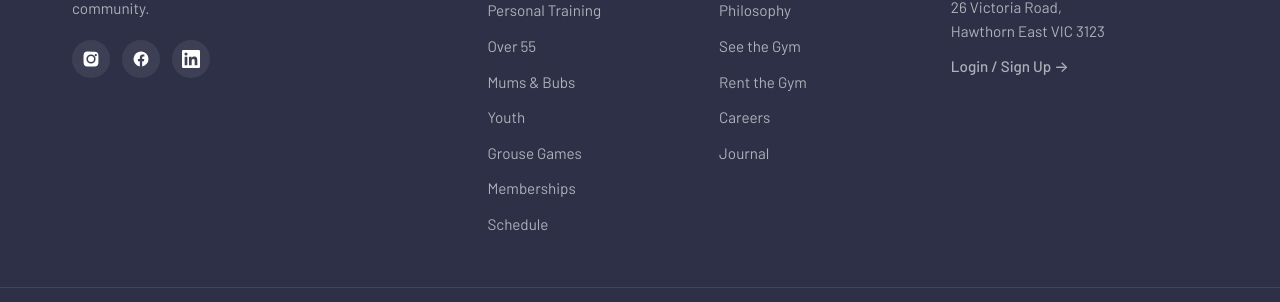
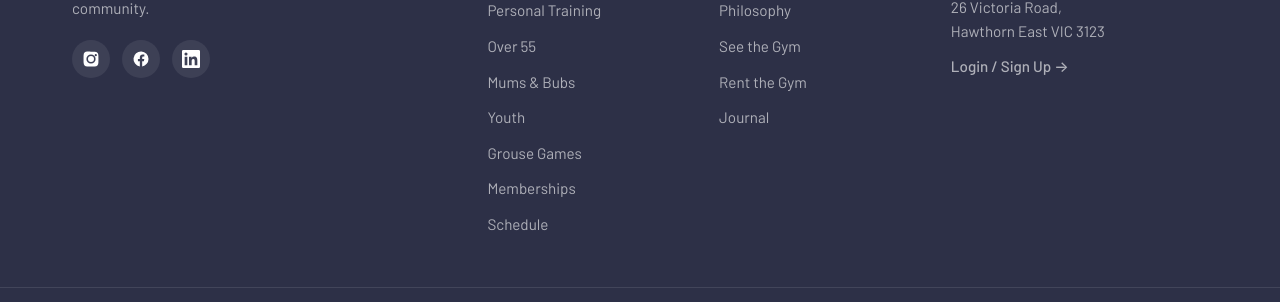
Before and after one commit to grousestudioau/grousewebsite, a Jekyll site: the page built from pages/careers.html, in a window 1280 px wide and 900 px high, scrolled down 2468 px. Shown: the part 511-813 px from the top of the window. Built offline with Jekyll 4.4.1, drawn with Linux system fonts in a browser that asks for light colours; some web fonts are replaced.

Commit message:
Hide Careers from footer and noindex it (keep reachable by link)
Co-Authored-By: Claude Opus 4.8 <noreply@anthropic.com>

```diff
--- a/_includes/generated/footer.html
+++ b/_includes/generated/footer.html
@@ -9,7 +9,7 @@ alt="Grouse Studio" width="160" height="42"><p>A small strength studio in Hawtho
 </a>
 <a href="https://www.linkedin.com/company/99022376" aria-label="LinkedIn" rel="noopener" target="_blank">
 <svg viewBox="0 0 24 24" aria-hidden="true"><path d="M20.45 20.45h-3.56v-5.57c0-1.33 0-3.04-1.85-3.04s-2.14 1.45-2.14 2.94v5.67H9.35V9h3.41v1.56h.05a3.74 3.74 0 0 1 3.37-1.85c3.6 0 4.27 2.37 4.27 5.46zM5.34 7.43a2.07 2.07 0 1 1 2.06-2.07 2.07 2.07 0 0 1-2.06 2.07zM7.12 20.45H3.55V9h3.57zM22.22 0H1.77A1.76 1.76 0 0 0 0 1.73v20.54A1.76 1.76 0 0 0 1.77 24h20.45A1.77 1.77 0 0 0 24 22.27V1.73A1.77 1.77 0 0 0 22.22 0z"/></svg>
-</a></div></div><div class="site-footer__col"><h2>Train</h2><ul><li><a href="{{ site.baseurl }}/first-session/">First Session</a></li><li><a href="{{ site.baseurl }}/sessions/">Sessions</a></li><li><a href="{{ site.baseurl }}/personal-training/">Personal Training</a></li><li><a href="{{ site.baseurl }}/strength-training-over-55/">Over 55</a></li><li><a href="{{ site.baseurl }}/mums-bubs/">Mums &amp; Bubs</a></li><li><a href="https://sisutrainingacademy.com/" target="_blank" rel="noopener">Youth</a></li><li><a href="{{ site.baseurl }}/grouse-games/">Grouse Games</a></li><li><a href="{{ site.baseurl }}/memberships/">Memberships</a></li><li><a href="{{ site.baseurl }}/schedule/">Schedule</a></li></ul></div><div class="site-footer__col"><h2>Studio</h2><ul><li><a href="{{ site.baseurl }}/contact/">Contact</a></li><li><a href="{{ site.baseurl }}/coaches/">Coaches</a></li><li><a href="{{ site.baseurl }}/philosophy/">Philosophy</a></li><li><a href="{{ site.baseurl }}/seethegym/">See the Gym</a></li><li><a href="{{ site.baseurl }}/rent/">Rent the Gym</a></li><li><a href="{{ site.baseurl }}/careers/">Careers</a></li><li><a href="{{ site.baseurl }}/blog/">Journal</a></li></ul></div><div class="site-footer__col site-footer__contact"><h2>Get in touch</h2>
+</a></div></div><div class="site-footer__col"><h2>Train</h2><ul><li><a href="{{ site.baseurl }}/first-session/">First Session</a></li><li><a href="{{ site.baseurl }}/sessions/">Sessions</a></li><li><a href="{{ site.baseurl }}/personal-training/">Personal Training</a></li><li><a href="{{ site.baseurl }}/strength-training-over-55/">Over 55</a></li><li><a href="{{ site.baseurl }}/mums-bubs/">Mums &amp; Bubs</a></li><li><a href="https://sisutrainingacademy.com/" target="_blank" rel="noopener">Youth</a></li><li><a href="{{ site.baseurl }}/grouse-games/">Grouse Games</a></li><li><a href="{{ site.baseurl }}/memberships/">Memberships</a></li><li><a href="{{ site.baseurl }}/schedule/">Schedule</a></li></ul></div><div class="site-footer__col"><h2>Studio</h2><ul><li><a href="{{ site.baseurl }}/contact/">Contact</a></li><li><a href="{{ site.baseurl }}/coaches/">Coaches</a></li><li><a href="{{ site.baseurl }}/philosophy/">Philosophy</a></li><li><a href="{{ site.baseurl }}/seethegym/">See the Gym</a></li><li><a href="{{ site.baseurl }}/rent/">Rent the Gym</a></li><li><a href="{{ site.baseurl }}/blog/">Journal</a></li></ul></div><div class="site-footer__col site-footer__contact"><h2>Get in touch</h2>
 <a href="tel:+61433064811">0433 064 811</a>
 <a href="mailto:hello@grousestudio.au">hello@grousestudio.au</a>
 <a href="https://maps.app.goo.gl/De6AuUvWYsnQBexe6" rel="noopener" target="_blank">26 Victoria Road,<br>Hawthorn East VIC 3123</a>
--- a/pages/careers.html
+++ b/pages/careers.html
@@ -2,11 +2,12 @@
 layout: "page"
 title: "Careers"
 permalink: "/careers/"
+sitemap: false
 body_class: "wp-singular page-template-default page page-id-3279 wp-custom-logo wp-embed-responsive wp-theme-grouse"
 seo_head: |
   <title>Careers | Grouse Studio</title>
   <meta name="description" content="SISU Training Academy and Grouse Studio share a gym in Hawthorn East. We&#039;re hiring a coach to work across both, starting with SISU&#039;s youth sessions."/>
-  <meta name="robots" content="follow, index, max-snippet:-1, max-video-preview:-1, max-image-preview:large"/>
+  <meta name="robots" content="noindex, follow, max-snippet:-1, max-video-preview:-1, max-image-preview:large"/>
   <link rel="canonical" href="https://grousestudio.au/careers/" />
   <meta property="og:locale" content="en_US" />
   <meta property="og:type" content="article" />
```
